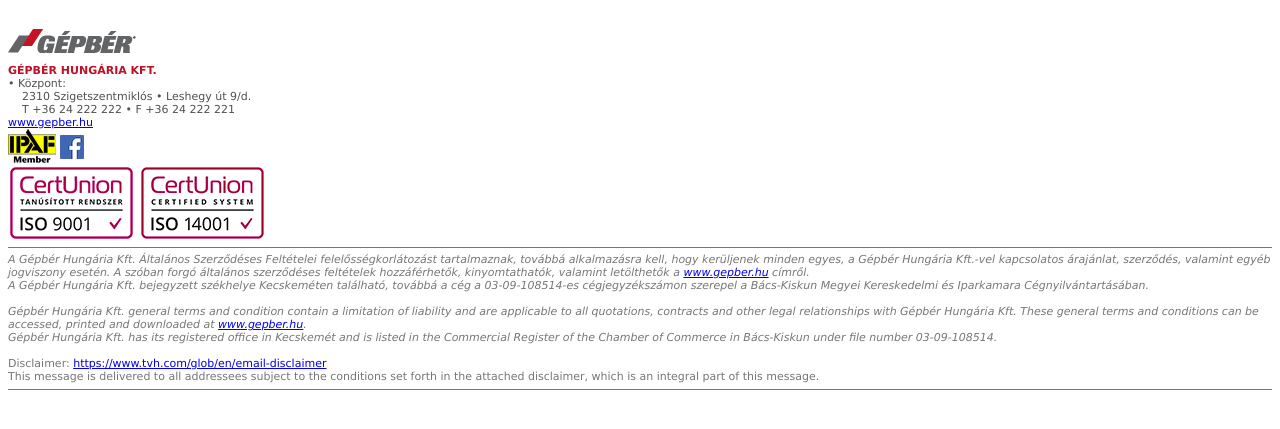
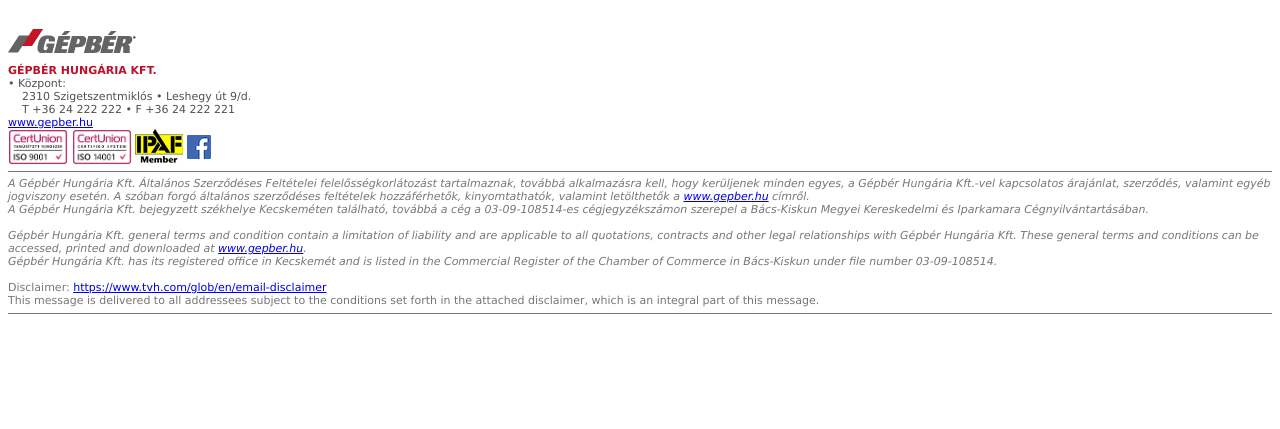
Before and after one commit to ebertek/gepber.digibooks.hu, a PHP site: page /alairas.php?id=1 in a window 1280 px wide. Shown: the top 429 px of the page. Run offline with PHP 8.4, Linux system fonts and the light colour scheme; data that the repository does not hold is empty.

Commit message:
Reorder images

```diff
--- a/alairas.php
+++ b/alairas.php
@@ -100,11 +100,9 @@
         <p style="margin: 0px;"><a href="https://www.gepber.hu/">www.gepber.hu</a></p>
       </div>
       <div>
-        <a href="https://www.ipaf.org"><img id="ipaf" style="width: 48px; border: 0px; vertical-align: middle;" src="<?php echo "$baseurl"; ?>/ipaf.jpg" alt="IPAF Member" /></a>
+        <img id="iso9001" style="width: 60px; height: 36px; border: 0px; vertical-align: middle;" src="<?php echo "$baseurl"; ?>/iso9001.png" srcset="<?php echo "$baseurl"; ?>/iso9001.png 1x, <?php echo "$baseurl"; ?>/iso9001_@2X.png 2x" alt="ISO 9001" /> <img id="iso14001" style="width: 60px; height: 36px; border: 0px; vertical-align: middle;" src="<?php echo "$baseurl"; ?>/iso14001.png" srcset="<?php echo "$baseurl"; ?>/iso14001.png 1x, <?php echo "$baseurl"; ?>/iso14001_@2X.png 2x" alt="ISO 14001" />
+        <a href="https://www.ipaf.org"><img id="ipaf" style="width: 48px; height: 36px; border: 0px; vertical-align: middle;" src="<?php echo "$baseurl"; ?>/ipaf.jpg" alt="IPAF Member" /></a>
         <a href="https://www.facebook.com/gepberhungaria"><img id="fb" style="width: 24px; border: 0px; vertical-align: middle;" src="<?php echo "$baseurl"; ?>/fb.png" srcset="<?php echo "$baseurl"; ?>/fb.png 1x, <?php echo "$baseurl"; ?>/fb_@2X.png 2x" alt="Facebook" /></a>
-      </div>
-      <div>
-        <img id="iso9001" style="width: 127px; height: 76px; border: 0px; vertical-align: middle;" src="<?php echo "$baseurl"; ?>/iso9001.png" srcset="<?php echo "$baseurl"; ?>/iso9001.png 1x, <?php echo "$baseurl"; ?>/iso9001_@2X.png 2x" alt="ISO 9001" /> <img id="iso14001" style="width: 127px; height: 76px; border: 0px; vertical-align: middle;" src="<?php echo "$baseurl"; ?>/iso14001.png" srcset="<?php echo "$baseurl"; ?>/iso14001.png 1x, <?php echo "$baseurl"; ?>/iso14001_@2X.png 2x" alt="ISO 14001" />
       </div>
       <div style="color: #777777;">
         <hr style="border: 0px; color: #777777; background-color: #777777; height: 1px;" />
```
